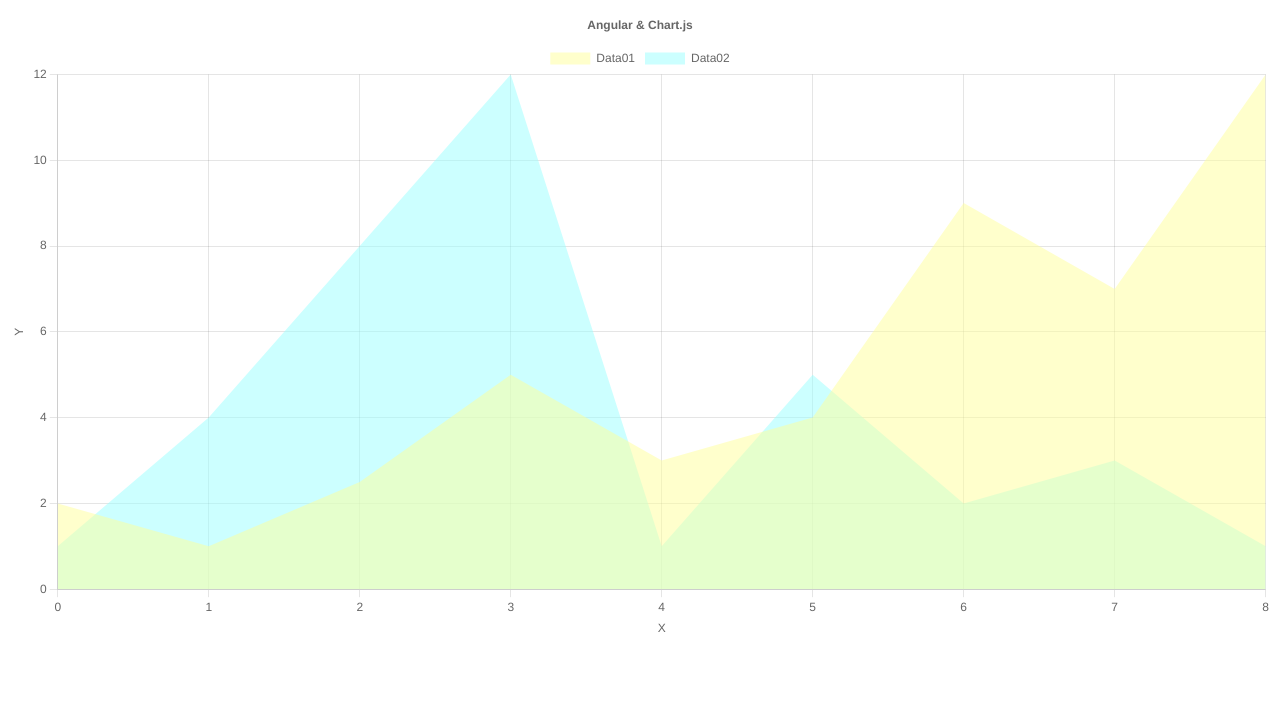
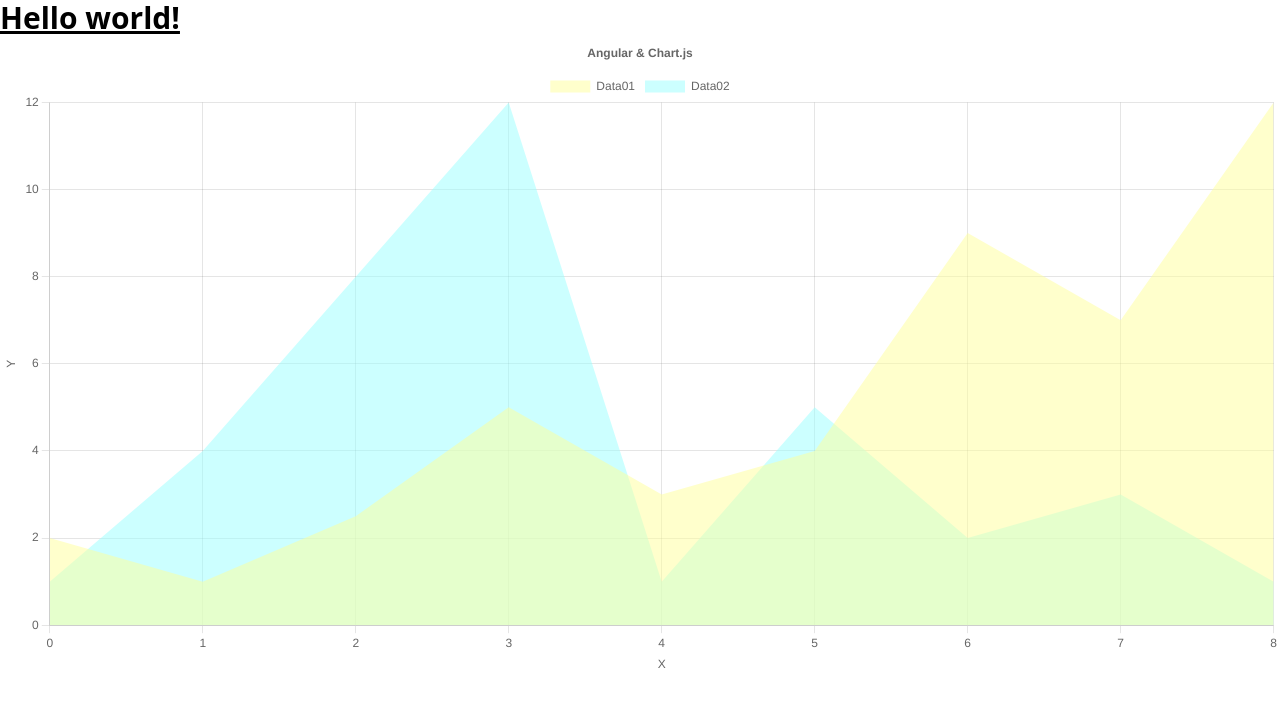
Before and after one commit to rotelstift/dqx_blacksmith_angular, an Angular app in the folder dqx_blacksmith/: page / in a window 1280 px wide. Shown: the top 706 px of the page. Built offline with nearby package versions, Linux system fonts and the light colour scheme.

Commit message:
tailwindcssが使えることを確認

```diff
--- a/dqx_blacksmith/src/app/app.component.html
+++ b/dqx_blacksmith/src/app/app.component.html
@@ -1,3 +1,6 @@
+<h1 class="text-3xl font-bold underline">
+  Hello world!
+</h1>
 <div>
   <canvas #canvas01></canvas>
 </div>
--- a/dqx_blacksmith/src/styles.scss
+++ b/dqx_blacksmith/src/styles.scss
@@ -1 +1,4 @@
 /* You can add global styles to this file, and also import other style files */
+@tailwind base;
+@tailwind components;
+@tailwind utilities;
```
